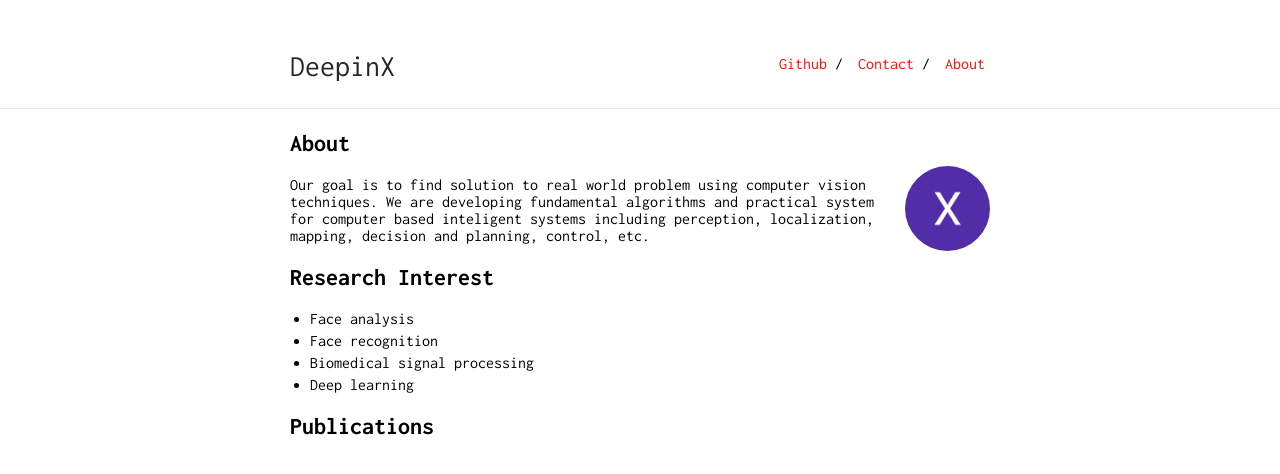
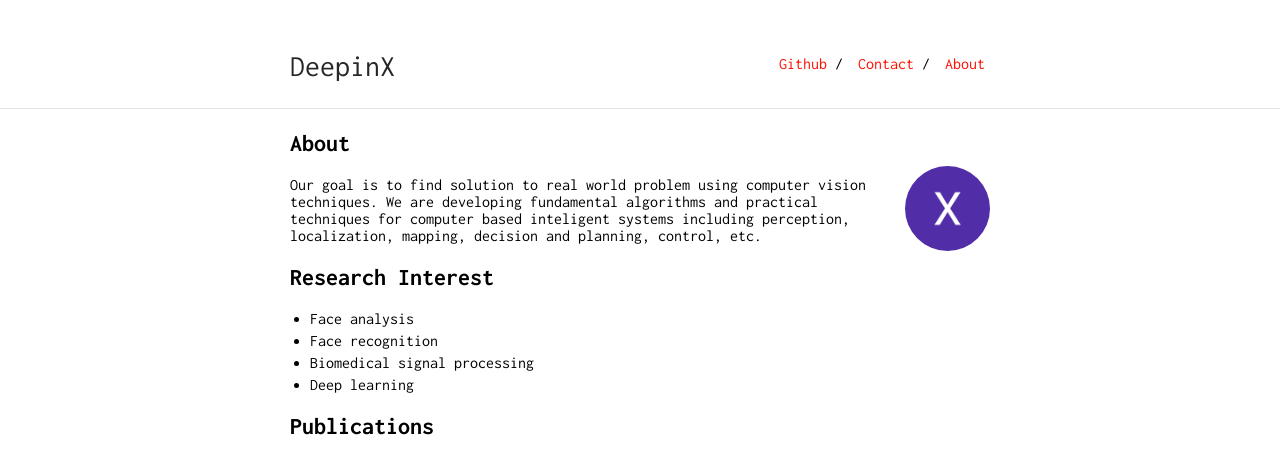
Before and after one commit to deepinx/deepinx.github.io, a Jekyll site: the page built from index.md, in a window 1280 px wide. Shown: the top 474 px of the page. Built offline with Jekyll 4.4.1, drawn with Linux system fonts in a browser that asks for light colours; our own code applies the rules of GitHub Pages for plain Markdown files.

Commit message:
tiny fix

```diff
--- a/index.md
+++ b/index.md
@@ -6,7 +6,7 @@
 
 <img class="profile-picture" src="me.jpg">
 
- Our goal is to find solution to real world problem using computer vision techniques. We are developing fundamental algorithms and practical system for computer based inteligent systems including perception, localization, mapping, decision and planning, control, etc.
+Our goal is to find solution to real world problem using computer vision techniques. We are developing fundamental algorithms and practical techniques for computer based inteligent systems including perception, localization, mapping, decision and planning, control, etc.
 
 
 ## Research Interest
@@ -16,4 +16,5 @@
 - Biomedical signal processing
 - Deep learning
 
+
 ## Publications
```
Also changed, not shown: contact.md (+1 -7 lines).
